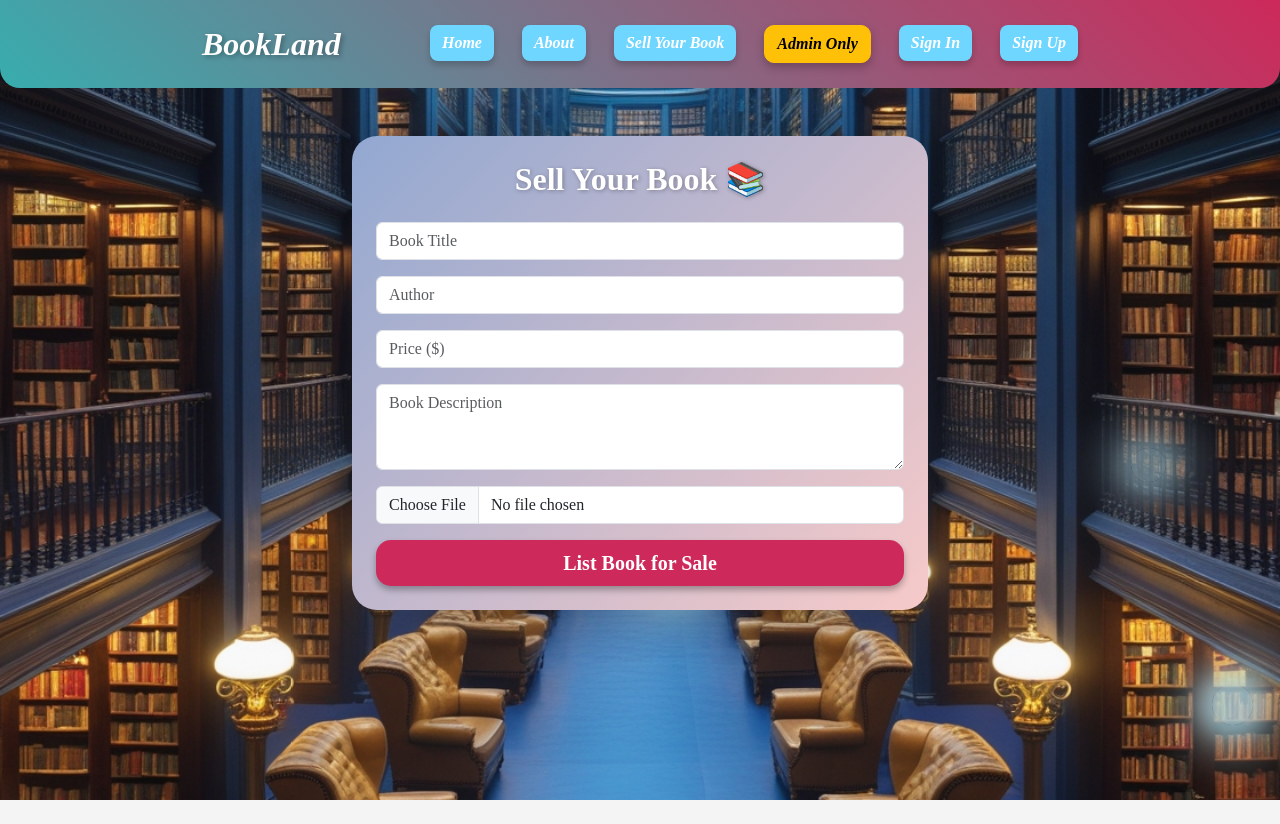
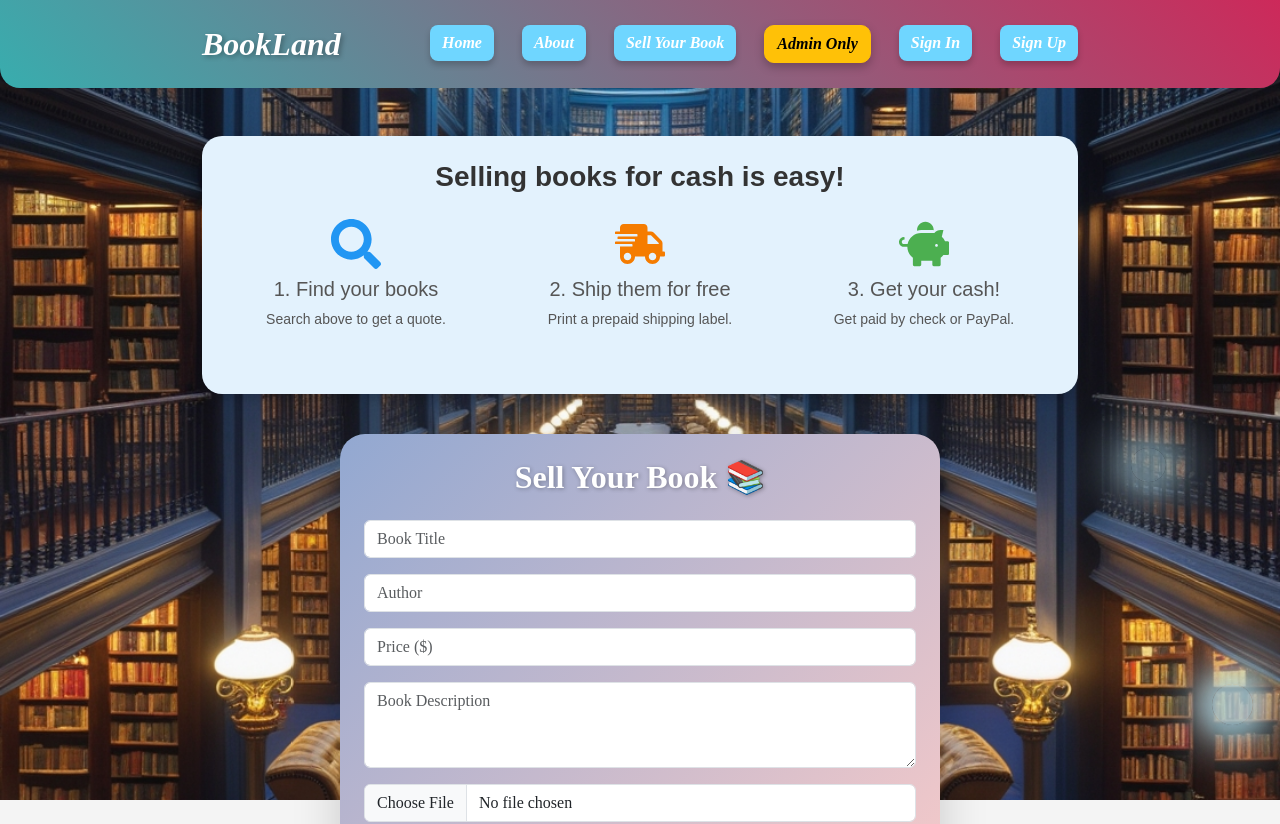
Before and after one commit to SayfiddinovDoniyor/Hybridxon, a React (Create React App) app in the folder Frontend/: page /sell in a window 1280 px wide. Shown: the top 824 px of the page. Before the commit the page ends 800 px from the top, so only its background shows below. Built offline with nearby package versions, Linux system fonts and the light colour scheme; the HTML template or start-up script is replaced by a standard one.

Commit message:
Update Sell.js

```diff
--- a/Frontend/src/pages/Sell.js
+++ b/Frontend/src/pages/Sell.js
@@ -1,4 +1,5 @@
 import React, { useState } from "react";
+import { FaSearch, FaShippingFast, FaPiggyBank } from "react-icons/fa";
 
 const Sell = () => {
   const [bookDetails, setBookDetails] = useState({
@@ -47,7 +48,63 @@ const Sell = () => {
   };
 
   return (
-    <div className="container mt-5" style={{ maxWidth: "600px" }}>
+    <div className="container mt-5 mb-5">
+
+      {/* Section: Selling Books is Easy */}
+      <div
+        className="p-4"
+        style={{
+          backgroundColor: "#e3f2fd",
+          borderRadius: "20px",
+          boxShadow: "0 6px 12px rgba(0, 0, 0, 0.15)",
+          maxWidth: "900px",
+          margin: "0 auto 40px auto",
+          textAlign: "center",
+          fontFamily: "Arial, sans-serif",
+        }}
+      >
+        <h3
+          style={{
+            fontWeight: "600",
+            color: "#333",
+            marginBottom: "25px",
+          }}
+        >
+          Selling books for cash is easy!
+        </h3>
+
+        <div
+          className="row"
+          style={{
+            display: "flex",
+            justifyContent: "space-around",
+            flexWrap: "wrap",
+            color: "#555",
+          }}
+        >
+          <div className="col-md-3 text-center mb-4">
+            <FaSearch size={50} color="#2196f3" />
+            <h5 className="mt-2">1. Find your books</h5>
+            <p style={{ fontSize: "14px" }}>Search above to get a quote.</p>
+          </div>
+          <div className="col-md-3 text-center mb-4">
+            <FaShippingFast size={50} color="#f57c00" />
+            <h5 className="mt-2">2. Ship them for free</h5>
+            <p style={{ fontSize: "14px" }}>
+              Print a prepaid shipping label.
+            </p>
+          </div>
+          <div className="col-md-3 text-center mb-4">
+            <FaPiggyBank size={50} color="#4caf50" />
+            <h5 className="mt-2">3. Get your cash!</h5>
+            <p style={{ fontSize: "14px" }}>
+              Get paid by check or PayPal.
+            </p>
+          </div>
+        </div>
+      </div>
+
+      {/* Sell Form */}
       <div
         className="p-4 shadow-lg"
         style={{
@@ -56,6 +113,8 @@ const Sell = () => {
           color: "#fff",
           fontFamily: "Snell Roundhand, cursive",
           boxShadow: "0 8px 20px rgba(0, 0, 0, 0.3)",
+          maxWidth: "600px",
+          margin: "0 auto",
         }}
       >
         <h2
```
